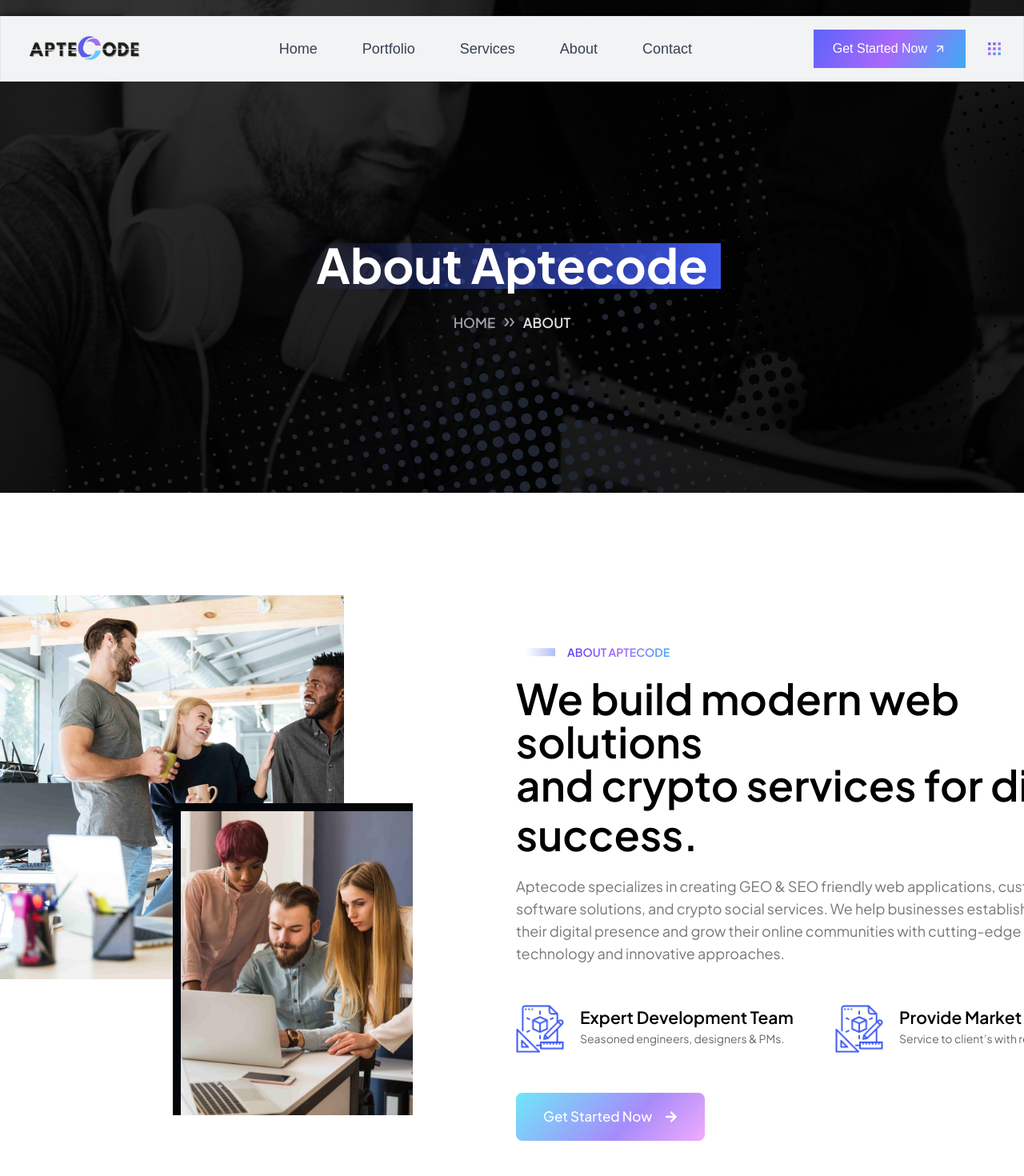
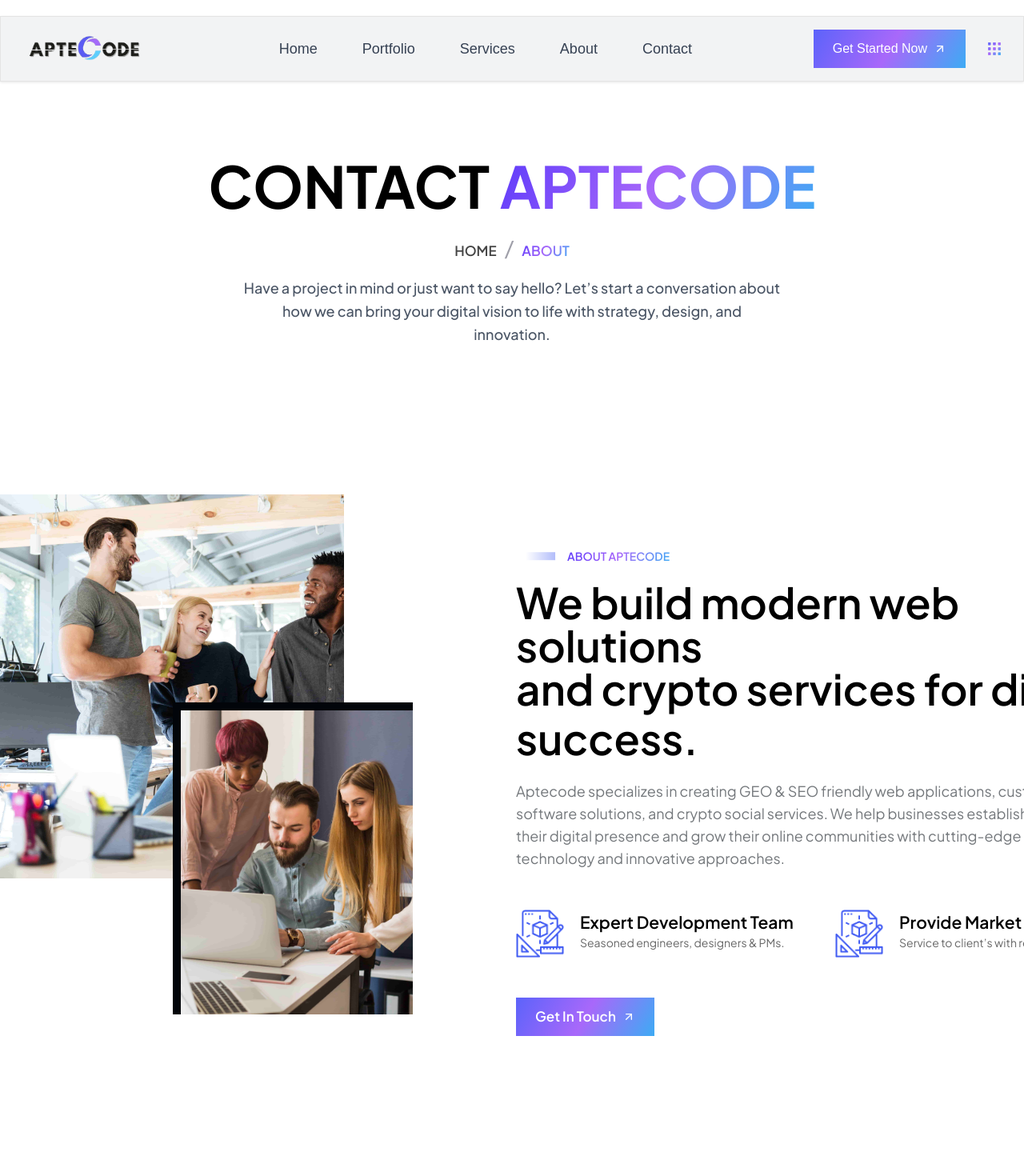
Before and after one commit to moofazzel/aptecode, a Next.js app: page /about in a window 1280 px wide. Shown: the top 1470 px of the page at 80% size. Built offline with nearby package versions, Linux system fonts and the light colour scheme; a web font is replaced by a local one.

Commit message:
contact banner added

```diff
--- a/src/app/about/page.tsx
+++ b/src/app/about/page.tsx
@@ -1,14 +1,15 @@
-import AboutSec from "@/components/modules/About/AboutSec";
-import CounterStrip from "@/components/modules/About/CounterStrip";
-import MarqueeSlider from "@/components/modules/About/MarqeeSlider";
-import MissionVision from "@/components/modules/About/MissionVision";
-import ProcessSection from "@/components/modules/About/ProcessSection";
-import TestimonialsSection from "@/components/modules/About/TestimonialsSection";
-import PageBanner from "../../components/shared/PageBanner";
+import AboutSec from "@/components/modules/about/AboutSec";
+import CounterStrip from "@/components/modules/about/CounterStrip";
+import MarqueeSlider from "@/components/modules/about/MarqeeSlider";
+import MissionVision from "@/components/modules/about/MissionVision";
+import ProcessSection from "@/components/modules/about/ProcessSection";
+import TestimonialsSection from "@/components/modules/about/TestimonialsSection";
+import AboutBanner from "@/components/modules/Contact/ContactBanner";
+
 export default function AboutPage() {
   return (
     <div>
-      <PageBanner title="About Aptecode" bgImage="/img/bg-img/bg.png" />
+      <AboutBanner />
       <AboutSec />
       <ProcessSection />
       <CounterStrip />
--- a/src/app/blog/page.tsx
+++ b/src/app/blog/page.tsx
@@ -4,11 +4,12 @@
 import Breadcrumb from "@/components/modules/Blog/Breadcrumb";
 import CategoriesWidget from "@/components/modules/Blog/CategoriesWidget";
 import RecentPostsWidget from "@/components/modules/Blog/RecentPostsWidget";
-import { blogPosts } from "@/data/blogs";
+
 // <-- ensure this path matches your project
 import Image from "next/image";
 import Link from "next/link";
 import { useMemo } from "react";
+import { blogPosts } from "../../../data/blogs";
 
 function formatDate(d?: string) {
   // Prefer updatedAt if present
--- a/src/app/contact/page.tsx
+++ b/src/app/contact/page.tsx
@@ -1,16 +1,14 @@
 import CalScheduler from "@/components/modules/Contact/CalScheduler";
+import ContactBanner from "@/components/modules/Contact/ContactBanner";
 import ContactForm from "@/components/modules/Contact/ContactForm";
 import MapSection from "@/components/modules/Contact/Map";
-import PageBanner from "../../components/shared/PageBanner";
 export default function AboutPage() {
-  const calLink = "gazi-jakia-sultana-jui-ofjboj/30min"; // your link
   return (
     <div>
-      <PageBanner title="Contact Aptecode" bgImage="/img/bg-img/bg.png" />
-      <PageBanner title="Contact Aptecode" bgImage="/img/bg-img/bg.png" />
+      <ContactBanner />
       <ContactForm />
+      <CalScheduler />
       <MapSection />
-      <CalScheduler calLink={calLink} namespace="30min" />
     </div>
   );
 }
--- a/src/components/modules/Blog/Breadcrumb.tsx
+++ b/src/components/modules/Blog/Breadcrumb.tsx
@@ -43,7 +43,7 @@ export default function Breadcrumb({
   separator = "/",
   listClassName = "text-white/80",
   linkClassName = "text-[17px] font-[600] uppercase cursor-pointer hover:text-#000 text-[#444]",
-  pageClassName = "bg-[linear-gradient(120deg,#5c3afa_0%,#a868fa_50%,#3dabf4_100%)] bg-clip-text text-transparent sb_head relative text-[17px] font-[600] uppercase ",
+  pageClassName = "bg-[linear-gradient(120deg,#5c3afa_0%,#a868fa_50%,#3dabf4_100%)] bg-clip-text text-transparent  relative text-[17px] font-[600] uppercase ",
   sepClassName = "text-[27px] mt-[-8px] hover:text-white text-zinc-400",
   hideIfFirstMatches,
   labelMap,
--- /dev/null
+++ b/src/components/modules/Contact/ContactBanner.tsx
@@ -0,0 +1,31 @@
+import Breadcrumb from "../Blog/Breadcrumb";
+
+const ContactBanner = () => {
+  return (
+    <div className="text-center mx-auto max-w-5xl px-4 py-16 md:pt-25">
+      <h1 className="text-2xl md:text-7xl font-bold uppercase text-black mb-[30px]">
+        CONTACT{" "}
+        <span
+          className="text-2xl md:text-7xl font-bold uppercase
+          bg-[linear-gradient(120deg,#5c3afa_0%,#a868fa_50%,#3dabf4_100%)]
+          bg-clip-text text-transparent relative"
+          style={{ WebkitTextFillColor: "transparent" }}
+        >
+          APTECODE
+        </span>
+      </h1>
+
+      <div className="flex justify-center mb-4">
+        <Breadcrumb />
+      </div>
+
+      <p className="hero-subtitle text-base md:text-lg text-gray-600 max-w-2xl mx-auto leading-relaxed font-medium">
+        Have a project in mind or just want to say hello? Let’s start a
+        conversation about how we can bring your digital vision to life with
+        strategy, design, and innovation.
+      </p>
+    </div>
+  );
+};
+
+export default ContactBanner;
--- /dev/null
+++ b/src/components/modules/about/AboutBanner.tsx
@@ -0,0 +1,32 @@
+import Breadcrumb from "../Blog/Breadcrumb";
+
+const AboutBanner = () => {
+  return (
+    <div className="text-center mx-auto max-w-5xl px-4 py-16 md:pt-25">
+      <h1 className="text-2xl md:text-7xl font-bold uppercase text-black mb-[30px]">
+        ABOUT{" "}
+        <span
+          className="text-2xl md:text-7xl font-bold uppercase
+      bg-[linear-gradient(120deg,#5c3afa_0%,#a868fa_50%,#3dabf4_100%)]
+      bg-clip-text text-transparent sb_head relative"
+          style={{ WebkitTextFillColor: "transparent" }}
+        >
+          APTECODE
+        </span>
+      </h1>
+
+      <div className="flex justify-center mb-4">
+        <Breadcrumb />
+      </div>
+
+      <p className="hero-subtitle text-base md:text-lg text-gray-600 max-w-2xl mx-auto leading-relaxed font-medium">
+        We’re a forward-thinking web development agency driven by creativity,
+        precision, and performance. At Aptecode, we craft websites and digital
+        experiences that empower brands to grow, engage, and lead in the modern
+        web.
+      </p>
+    </div>
+  );
+};
+
+export default AboutBanner;
--- a/src/components/modules/about/AboutSec.tsx
+++ b/src/components/modules/about/AboutSec.tsx
@@ -1,8 +1,7 @@
 "use client";
 
-import { Button } from "@/components/ui/button";
+import { GradientButton } from "@/components/ui/gradient-button";
 import Image from "next/image";
-import { FaArrowRight } from "react-icons/fa";
 import "../../../app/about/about.css";
 
 export default function AboutSec() {
@@ -101,12 +100,13 @@ export default function AboutSec() {
 
             {/* button */}
             <div className="mt-[50px]">
-              <Button className="flex items-center justify-center bg-[linear-gradient(135deg,#6EE7F9_0%,#A78BFA_60%,#F0ABFC_100%)] text-white hover:brightness-110 py-[30px] px-[34px] text-[17px]">
-                Get Started Now
-                <span className="ml-2">
-                  <FaArrowRight />
-                </span>
-              </Button>
+              <GradientButton
+                href="/contact"
+                showArrow
+                className=" py-[10px] text-[17px] font-[600]"
+              >
+                Get In Touch
+              </GradientButton>
             </div>
           </div>
         </div>
```
Also changed, not shown: data/blogs.ts (renamed from src/data/blogs.ts).
